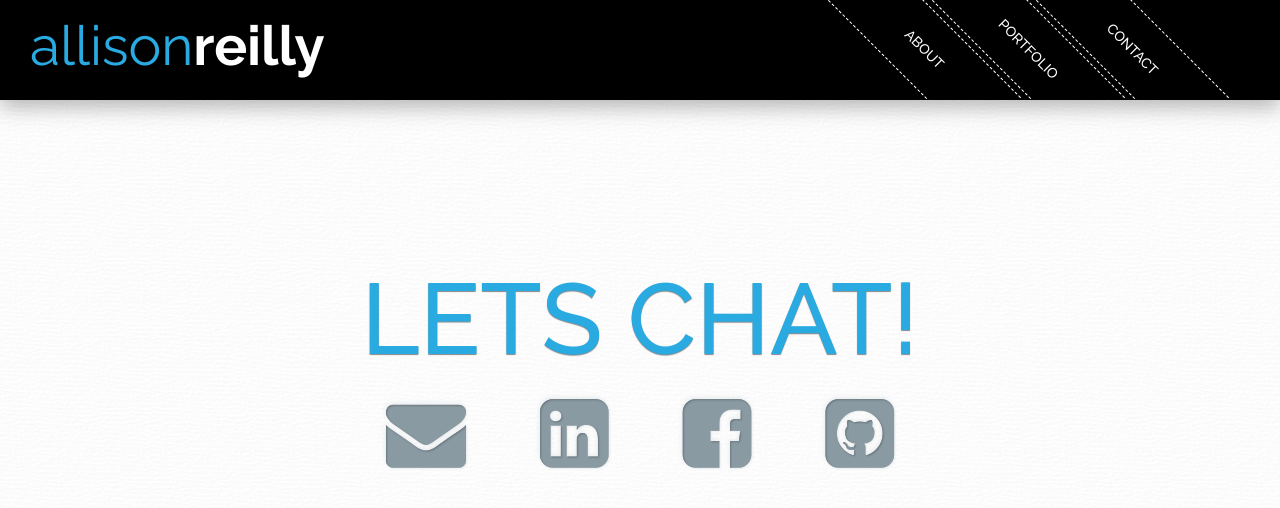
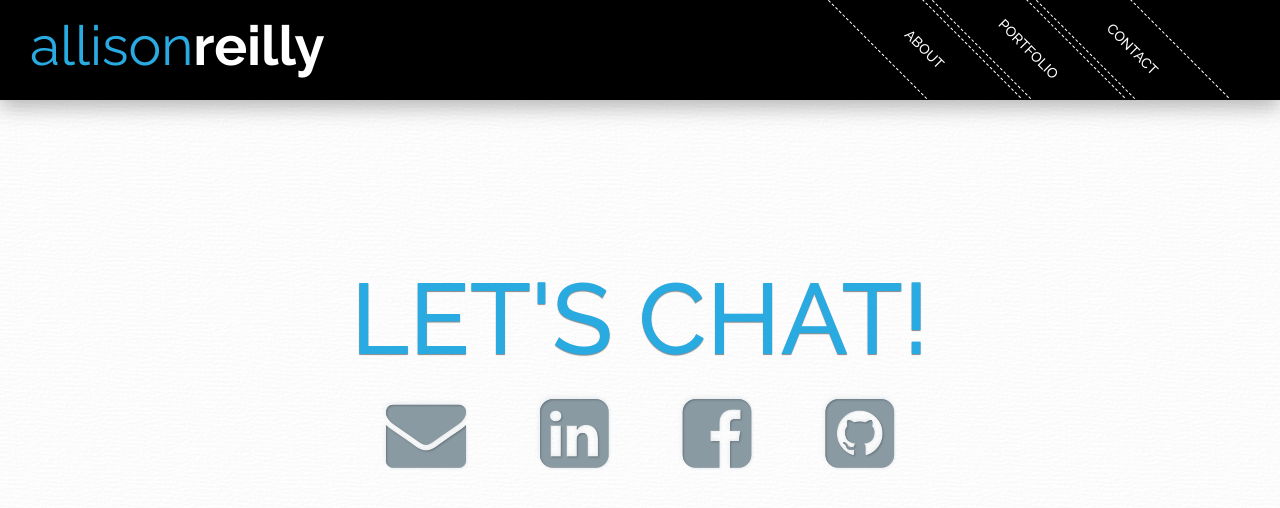
Before and after one commit to acreilly/AllisonReilly, a Sinatra app: page /contact in a window 1280 px wide. Shown: the top 508 px of the page. Run offline with Sinatra, Linux system fonts and the light colour scheme; some libraries are stand-ins or nearby versions.

Commit message:
added an apostrophe

```diff
--- a/app/views/contact.erb
+++ b/app/views/contact.erb
@@ -1,6 +1,6 @@
 <div id="contact">
 <center>
-<h1>lets chat!</h1>
+<h1>let's chat!</h1>
 <ul>
   <li><a class="emailButton"><i class="fa fa-envelope fa-5x"></i></a></li>
   <li><a href="https://www.linkedin.com/in/allisoncreilly"><i class="fa fa-linkedin-square fa-5x"></i></a></li>
```
